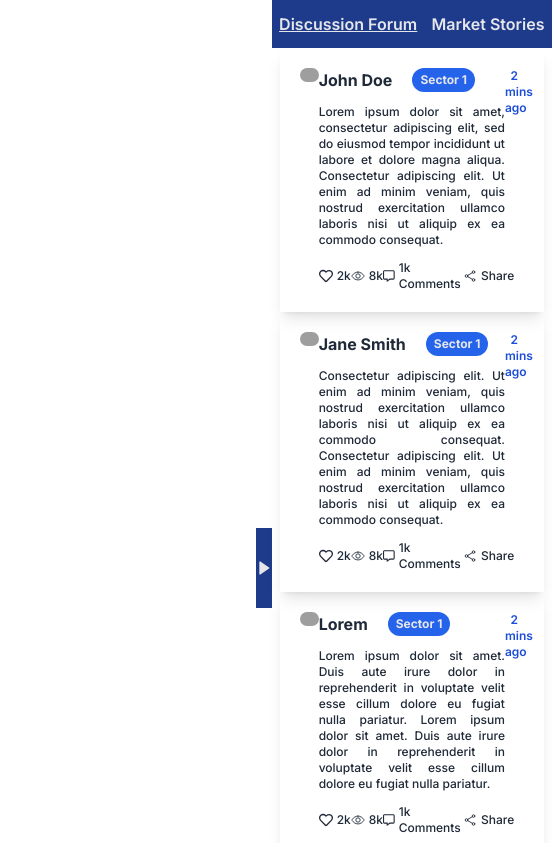
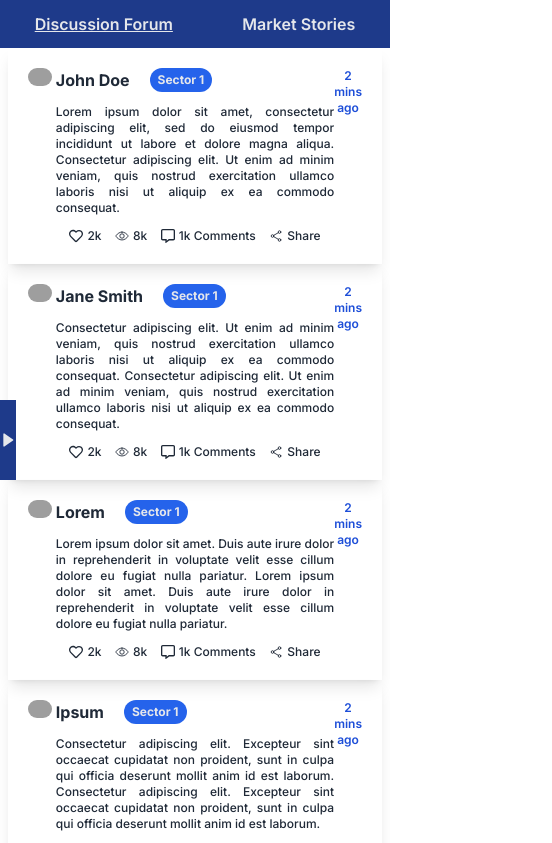
Before and after one commit to 2023afifa/JobTask-2, a Next.js app: page / in a window 390 px wide. Shown: the top 843 px of the page, 552 px wide, since content can reach past the window. Built offline with nearby package versions, Linux system fonts and the light colour scheme; grey boxes are pictures that could not be loaded.

Commit message:
Sidebar section done for small screen

```diff
--- a/src/app/page.js
+++ b/src/app/page.js
@@ -14,8 +14,13 @@ const Home = () => {
   return (
 
     <div className="flex">
-      <div className={`h-screen w-64 bg-blue-900 text-gray-200 p-4 transform fixed left-0 top-0 ${isOpen ? 'translate-x-0' : '-translate-x-full'} transition-transform duration-300 ease-in-out`}>
-        <p className='text-gray-200'>Hello User</p>
+      <div className={`h-screen w-64 bg-blue-900 text-gray-200 p-4 transform fixed left-0 top-0 ${isOpen ? 'translate-x-0' : '-translate-x-full'} transition-transform duration-300 ease-in-out z-10`}>
+        <div>
+          <p className='text-gray-200'>Hello User</p>
+          <hr></hr>
+          <h2 className='mt-10 text-lg font-semibold'>Discussion Forum</h2>
+          <h2 className='my-3 text-lg font-semibold'>Market Stories</h2>
+        </div>
       </div>
 
       <div className='hidden lg:block'>
@@ -32,9 +37,9 @@ const Home = () => {
       </div>
 
       <div className='block lg:hidden'>
-        <div className={`transition-all ml-0 duration-300 ease-in-out`}>
+        <div className="relative">
           <div className='flex items-center'>
-            <div className='bg-blue-900 h-20 transition-all ml-64 duration-300 ease-in-out'>
+            <div className={`flex-1 transition-all ${isOpen ? 'ml-64' : 'ml-0'} duration-300 ease-in-out bg-blue-900 h-20 absolute`}>
               <button className="w-auto h-20" onClick={toggleSidebar}>
                 <BiSolidRightArrow className='text-gray-200' />
               </button>
```
